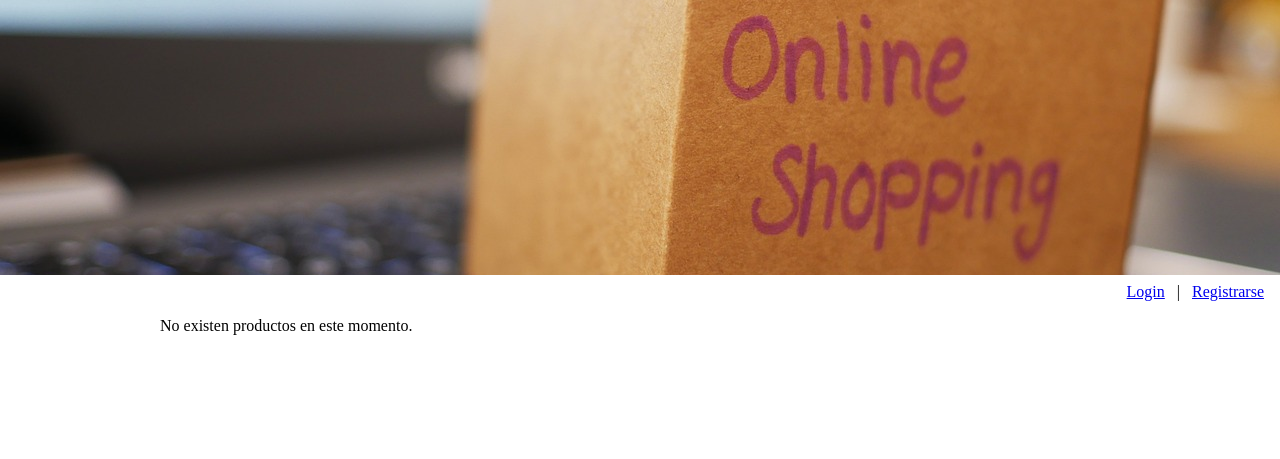
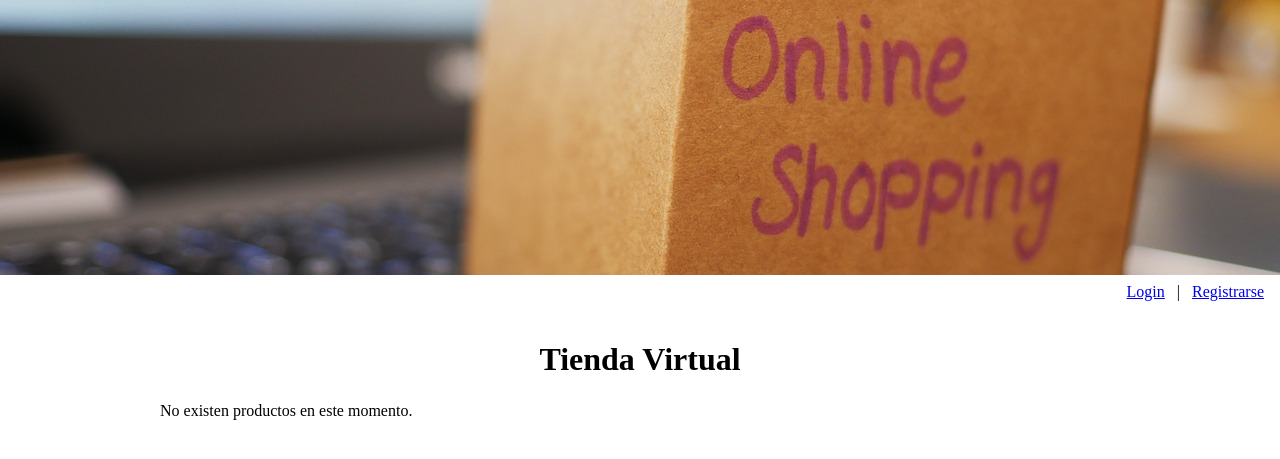
Before and after one commit to aristides1000/php3-uneweb-online-moodle, a PHP site: page / in a window 1280 px wide. Shown: the top 459 px of the page. Run offline with PHP 8.4, Linux system fonts and the light colour scheme; data that the repository does not hold is empty.

Commit message:
Feat: Add h1 to index.php

```diff
--- a/index.php
+++ b/index.php
@@ -55,6 +55,7 @@ function carrito(idp) {
   </p>
 </div>
 <div class="content-center wrap">
+  <h1>Tienda Virtual</h1>
   <div id="productos" class="productos">
   <?php
   if($num==0)
```
